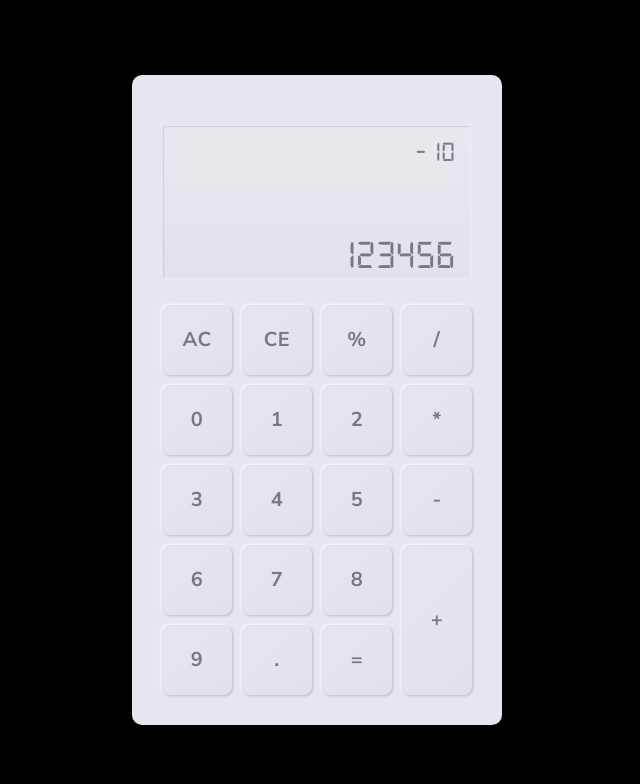
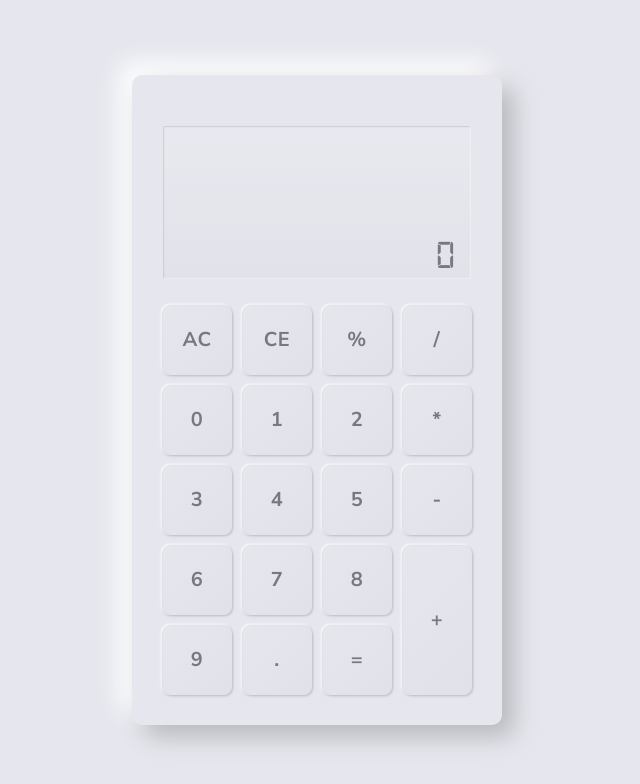
Before and after one commit to alexander-braun/neomorphism-calculator, a React (Create React App) app: page / in a window 1280 px wide. Shown: the top 784 px of the page, without its empty margins (323-963 px from the left). Built offline with nearby package versions, Linux system fonts and the light colour scheme.

Commit message:
basic functionality working, now debugging

```diff
--- a/src/App.tsx
+++ b/src/App.tsx
@@ -13,29 +13,75 @@ export default function App(): JSX.Element {
 
   const handleClick = (e: MouseEvent) => {
     const target = e.currentTarget as HTMLButtonElement;
-    const value: string | undefined = target.dataset.value
-    const role: strin | undefined = target.dataset.role
+    const value: String | undefined = target.dataset.value
+    const role: String | undefined = target.dataset.role
     const lastEl: String = chain[chain.length - 1]
-    const addUpChain: String[] = [...chain, value]
 
     if(value !== undefined) {
+      // Case: AC
+      // Delete the chain and set back the result
+      if(value === 'ac') {
+        updateChain([])
+        setResult(0)
+        return
+      }
 
+      // Case: CE
+      // Delete last element in chain
+      if(value === 'ce') {
+        let chainCopy: String[] = [...chain]
+        chainCopy.pop()
+        updateChain(chainCopy)
+        return
+      }
+
+      // Case: Number or operator
+      // Add number/operator to chain
+      if(role === 'number' || role === 'operator') {
+
+        // Case: last Element was already an operator
+        // Remove last Element and add new value
+        if(role === 'operator' && (lastEl === '-' || lastEl === '+' || lastEl === '*' || lastEl === '/')) {
+          const tempChain: String[] = [...chain]
+          tempChain.pop()
+          updateChain([...tempChain, value])
+          return
+        }
+        updateChain([...chain, value])
+        return
+      }
+
+      // Case: Equals
+      // Calculate and update result, reset chain
+      if(role === 'result') {
+        // eslint-disable-next-line no-eval
+        const tempResult: Number = chain.length !== 0 ? eval(chain.join('')) : 0
+        setResult(tempResult)
+        updateChain([tempResult.toString()])
+        return
+      }
+
+      // Case: Dot
+      // Add dot to chain
+      if(role === 'dot') {
+        updateChain([...chain, value])
+      }
     }
   }
-  console.log(chain)
+  console.log(chain, result)
   return (
     <div className="App">
       <div className="calculator">
-        <Display />
-        <div onClick={handleClick} className="calc-button" id="ac-button" data-role="operator" data-value="ac">AC</div>
-        <div onClick={handleClick} className="calc-button" id="ce-button" data-role="operator" data-value="ce">CE</div>
+        <Display result={result} chain={chain} />
+        <div onClick={handleClick} className="calc-button" id="ac-button" data-role="delete" data-value="ac">AC</div>
+        <div onClick={handleClick} className="calc-button" id="ce-button" data-role="delete" data-value="ce">CE</div>
         <div onClick={handleClick} className="calc-button" id="percentage-button" data-role="operator" data-value="%">%</div>
         <div onClick={handleClick} className="calc-button" id="divide-button" data-role="operator" data-value="/">/</div>
         <div onClick={handleClick} className="calc-button" id="multiply-button" data-role="operator" data-value="*">*</div>
         <div onClick={handleClick} className="calc-button" id="minus-button" data-role="operator" data-value="-">-</div>
         <div onClick={handleClick} className="calc-button" id="plus-button" data-role="operator" data-value="+">+</div>
         <div onClick={handleClick} className="calc-button" id="dot-button" data-role="dot" data-value=".">.</div>
-        <div onClick={handleClick} className="calc-button" id="equals-button" data-role="operator" data-value="=">=</div>
+        <div onClick={handleClick} className="calc-button" id="equals-button" data-role="result" data-value="=">=</div>
         {
           [...Array(10).keys()].map(number => {
             return <div key={`calc-button-${number}`} onClick={handleClick} className="calc-button" data-role="number" data-value={number}>{number}</div>
--- a/src/components/Display.tsx
+++ b/src/components/Display.tsx
@@ -1,14 +1,19 @@
 import React from 'react';
 
-interface Props {
-
+interface FooProp {
+  result: Number,
+  chain: String[]
 }
 
-export const Display = () => {
+export const Display = (props: FooProp) => {
   return (
     <div className="calc-button" id="display">
-        <div id="setting-indicator">- 10</div>
-        <div id="result">123456</div>
+        <div id="setting-indicator">
+          {
+            [...props.chain].join('')
+          }
+        </div>
+        <div id="result">{props.result}</div>
     </div>
   );
 }
--- a/src/scss/styles.scss
+++ b/src/scss/styles.scss
@@ -20,13 +20,24 @@ body, html {
     background-color: black;
 }
 
+
+
 .App {
-    //box-shadow: 12px 12px 24px #b8b9be,-12px -12px 24px #fff!important;
     width: fit-content;
     height: fit-content;
     padding: 30px;
     border-radius: 10px;
     background-color: #e6e7ee;
+}
+
+@media only screen and (min-width: 700px) {
+    #root {
+        background-color: #e6e7ee;
+    }
+
+    .App {
+        box-shadow: 12px 12px 24px #b8b9be,-12px -12px 24px #fff!important;
+    }
 }
 
 .calculator {
--- a/src/style/styles.css
+++ b/src/style/styles.css
@@ -26,6 +26,15 @@ body, html {
   padding: 30px;
   border-radius: 10px;
   background-color: #e6e7ee;
+}
+
+@media only screen and (min-width: 700px) {
+  #root {
+    background-color: #e6e7ee;
+  }
+  .App {
+    box-shadow: 12px 12px 24px #b8b9be, -12px -12px 24px #fff !important;
+  }
 }
 
 .calculator {
```
Also changed, not shown: 1 other file (tests, documents, lock files or other folders).
